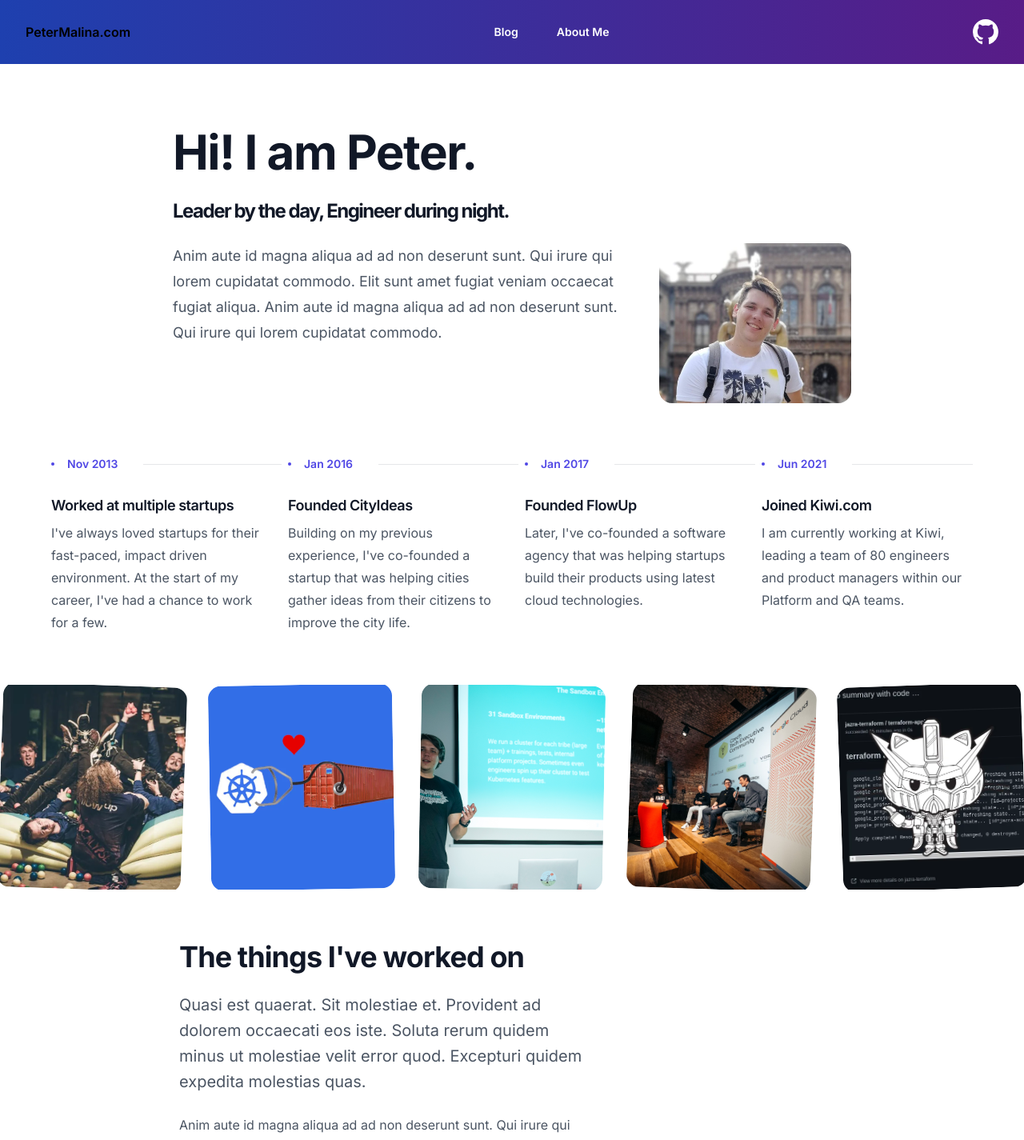
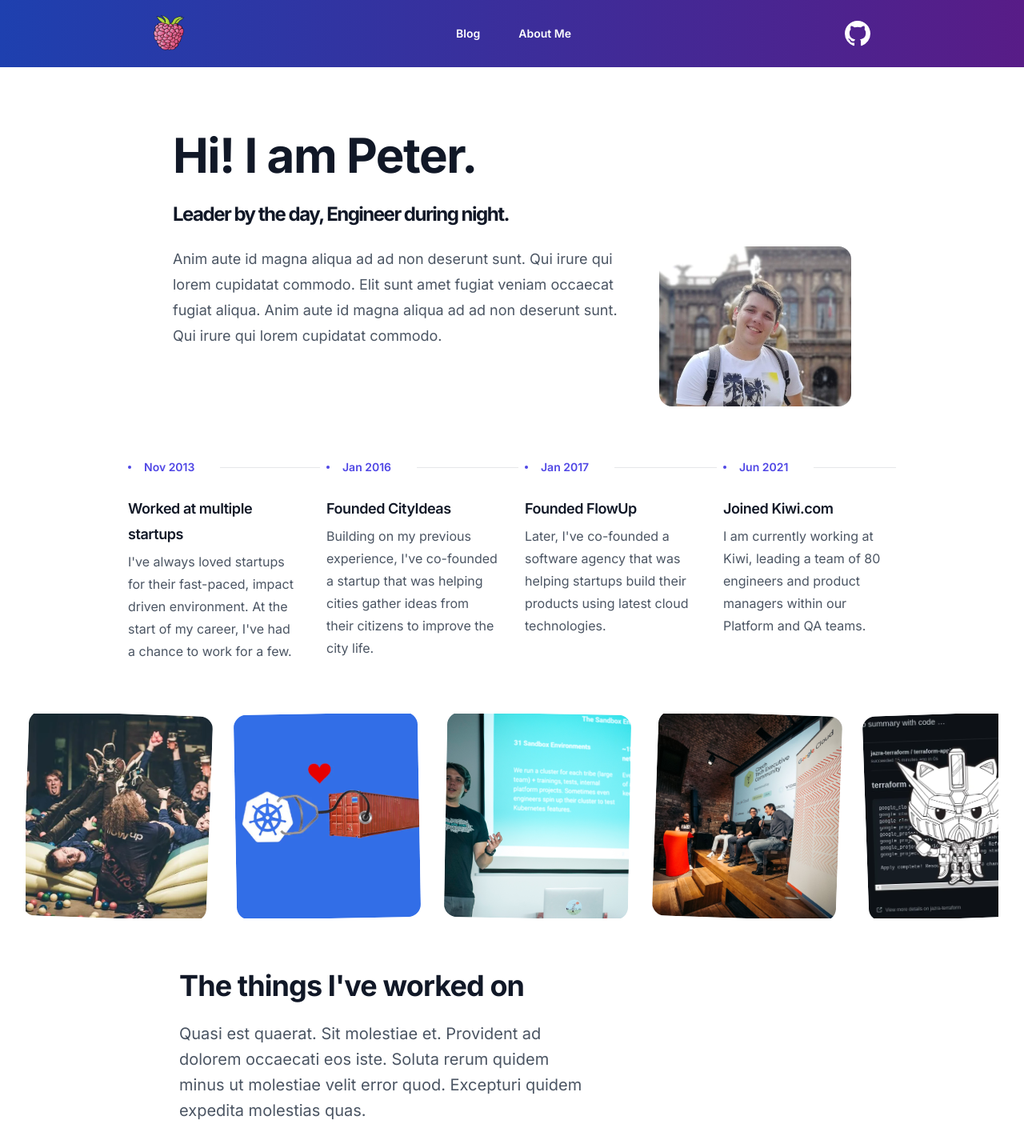
Before and after one commit to petomalina/site, a Next.js app: page /about in a window 1280 px wide. Shown: the top 1425 px of the page at 80% size. Built offline with nearby package versions, Linux system fonts and the light colour scheme.

Commit message:
feat: add scrollable images in about and logo

```diff
--- a/app/HeaderMenu.tsx
+++ b/app/HeaderMenu.tsx
@@ -1,6 +1,7 @@
 
 import { Bars3Icon, XMarkIcon } from '@heroicons/react/24/outline'
 import Link from 'next/link'
+import Image from 'next/image'
 
 const navigation = [
   { name: 'Blog', href: '/' },
@@ -11,10 +12,12 @@ export default function HeaderMenu() {
 
   return (
     <header className="bg-gradient-to-r from-blue-800 to-purple-900">
-      <nav className="mx-auto flex max-w-7xl items-center justify-between p-6 lg:px-8" aria-label="Global">
-        <div className="flex hidden sm:block">
-          <a href="/" className="-m-1.5 p-1.5">
-            <span className="font-semibold">PeterMalina.com</span>
+      <nav className="mx-auto flex max-w-2xl lg:max-w-4xl items-center justify-between py-6 px-6 md:px-0" aria-label="Global">
+        <div className="flex">
+          <a href="/" className="-m-1.5 flex flex-row items-center gap-4">
+            <div className="relative p-6">
+              <Image fill src={"/raspberry.png"} alt="raspberry logo" />
+            </div>
           </a>
         </div>
         <div className="flex gap-x-12">
--- a/app/about/page.tsx
+++ b/app/about/page.tsx
@@ -82,7 +82,7 @@ export default function About() {
         </div>
       </div>
 
-      <div className="mx-auto mt-16 max-w-7xl px-16">
+      <div className="mx-auto mt-16 max-w-5xl px-8">
         <div className="mx-auto grid max-w-2xl grid-cols-1 gap-8 overflow-hidden lg:mx-0 lg:max-w-none lg:grid-cols-4">
           {timeline.map((item) => (
             <div key={item.name}>
@@ -106,7 +106,7 @@ export default function About() {
         </div>
       </div>
 
-      <div className="flex items-start gap-8 mt-16 overflow-hidden justify-center w-full">
+      <div className="flex gap-8 mt-16 mx-8 -scroll-mr-40 overflow-hidden overflow-x-scroll">
         {images.map((image) => (
           <div key={image.src} className="relative flex w-64 h-64 aspect-[9/10]">
             <Image
@@ -119,7 +119,7 @@ export default function About() {
         ))}
       </div>
 
-      <div className="max-w-2xl lg:max-w-4xl mx-auto mt-16   overflow-hidden">
+      <div className="max-w-2xl lg:max-w-4xl mx-auto mt-16">
         <div className="mx-auto max-w-7xl px-6 lg:flex lg:px-8">
           <div className="flex flex-col">
             <div className="lg:col-end-1 lg:w-full lg:max-w-lg lg:pb-8">
--- a/app/posts/[slug]/page.tsx
+++ b/app/posts/[slug]/page.tsx
@@ -4,6 +4,7 @@ import matter from "gray-matter";
 import { MDXRemote } from 'next-mdx-remote/rsc'
 import Link from "next/link";
 import { getPosts } from "@/lib/posts";
+import Image from "next/image";
 
 function getPost(slug: string) {
   const { data, content } = matter(fs.readFileSync(`posts/${slug}.md`, "utf8"));
@@ -49,8 +50,9 @@ export default async function BlogPost(props: { params: { slug: string } }) {
         </div>
       </Link>
 
-      <div className="relative sm:aspect-[2.5/1] md:aspect-[3/1]">
-        <img
+      <div className="relative aspect-[2.5/1.5] md:aspect-[5/2.3]">
+        <Image
+          fill
           src={post.data.coverImage}
           alt=""
           className="md:max-w-2xl lg:max-w-4xl mx-auto inset-0 h-full w-full bg-gray-50 object-cover"
```
Also changed, not shown: public/raspberry.png (added).
